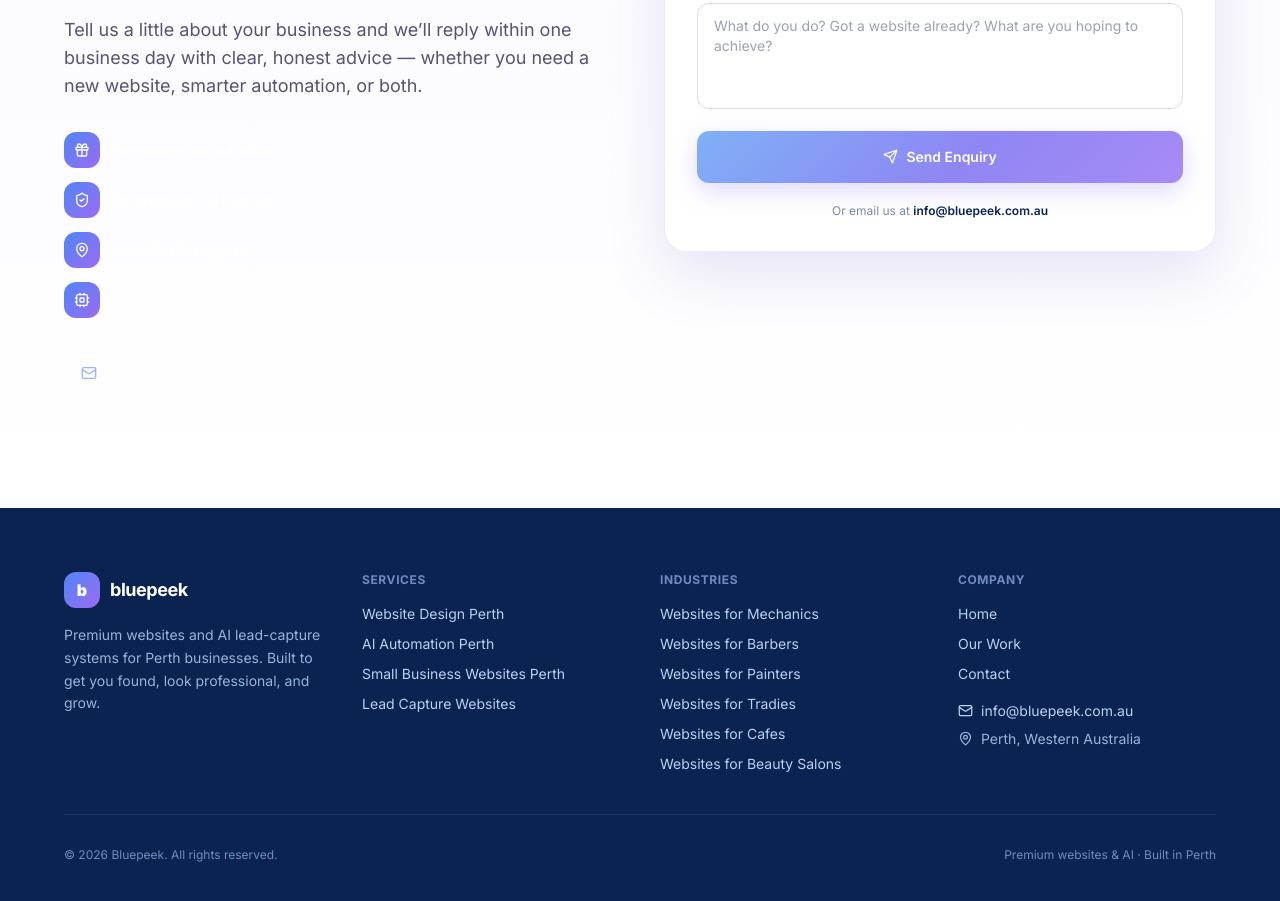
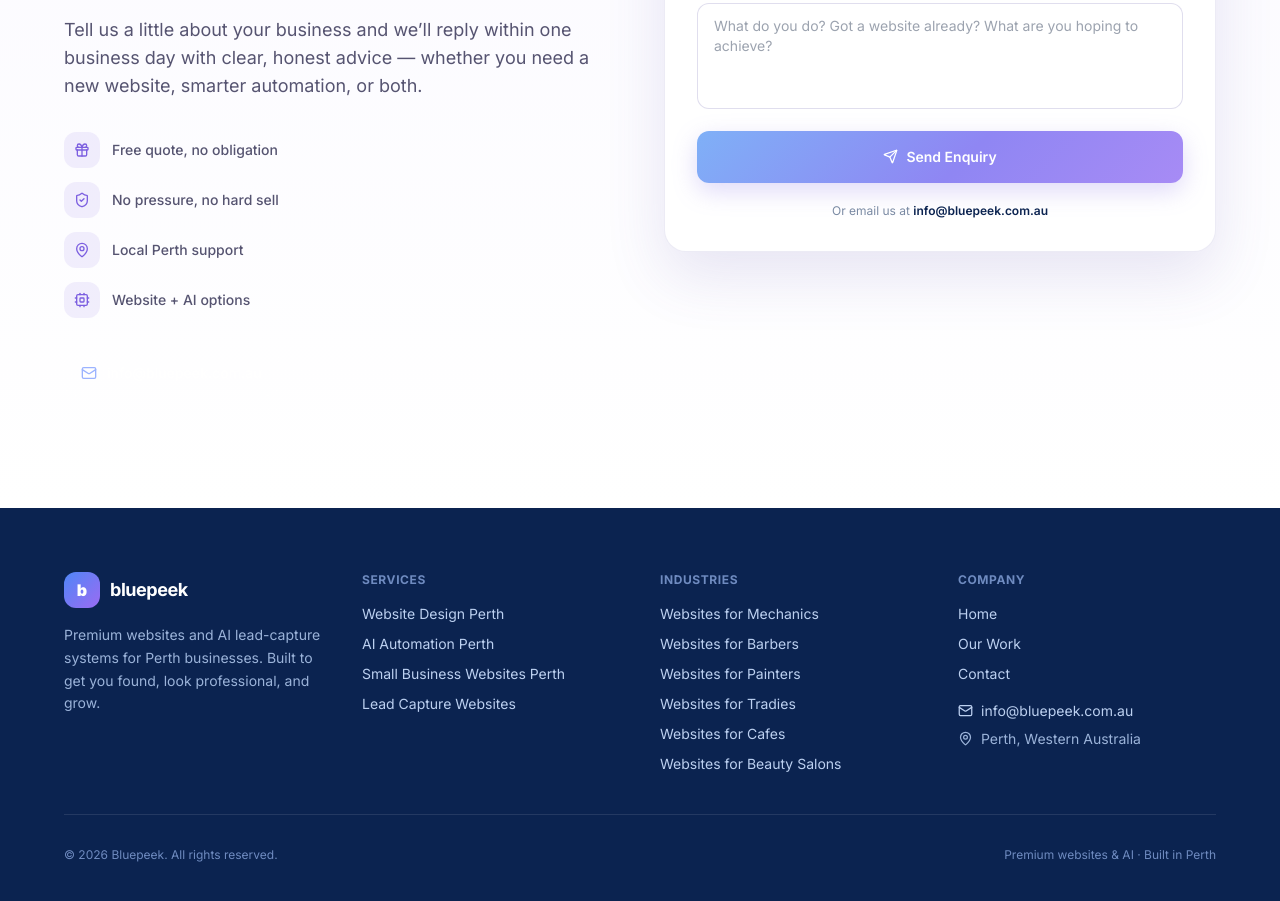
Before and after one commit to zachcolvillez-stack/bluepeek-website, a Next.js app: page / in a window 1280 px wide. Shown: the part 9260-10161 px from the top of the page. Built offline with nearby package versions, Linux system fonts and the light colour scheme.

Commit message:
auto-save: SiteHeader.jsx

```diff
--- a/components/Contact.jsx
+++ b/components/Contact.jsx
@@ -63,10 +63,10 @@ export default function Contact() {
             {TRUST.map(t => (
               <div key={t.label} className="flex items-center gap-3">
                 <span className="w-9 h-9 rounded-xl flex items-center justify-center flex-shrink-0"
-                  style={{ background: 'linear-gradient(135deg, #4f86f7, #9b6bf2)' }}>
-                  <t.icon size={16} className="text-white" />
+                  style={{ background: 'rgba(124,95,224,0.10)' }}>
+                  <t.icon size={16} style={{ color: '#7c5fe0' }} />
                 </span>
-                <span className="text-sm font-medium" style={{ color: '#ffffff' }}>{t.label}</span>
+                <span className="text-sm font-medium" style={{ color: '#565471' }}>{t.label}</span>
               </div>
             ))}
           </div>
```
